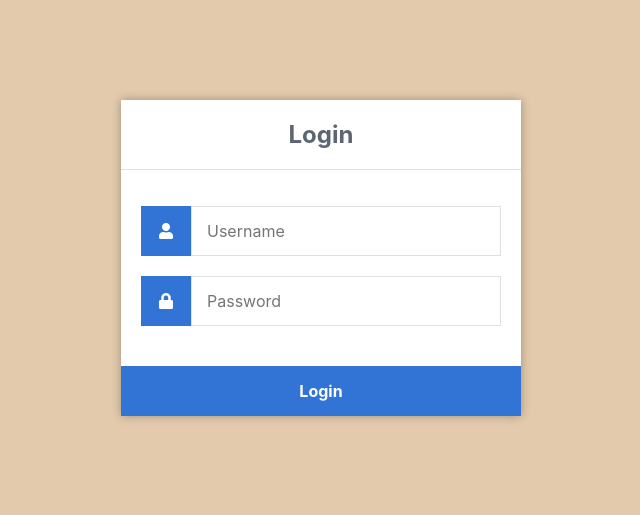
After one commit to gukasyan-arman/laba3_php, a PHP site: page /index.html in a window 1280 px wide. The commit adds this page. Shown: the top 515 px of the page, without its empty margins (319-959 px from the left). Run offline with PHP 8.4, Linux system fonts and the light colour scheme.

Commit message:
login and home page
1-5th point of my task

```diff
--- /dev/null
+++ b/index.html
@@ -0,0 +1,26 @@
+<!DOCTYPE html>
+<html lang="en">
+<head>
+    <meta charset="UTF-8">
+    <meta name="viewport" content="width=device-width, initial-scale=1.0">
+    <link rel="stylesheet" href="https://use.fontawesome.com/releases/v5.7.1/css/all.css">
+    <link href="style.css" rel="stylesheet" type="text/css">
+    <title>Login</title>
+</head>
+<body>
+    <div class="login">
+        <h1>Login</h1>
+        <form action="Authenticate.php" method="post">
+            <label for="username">
+                <i class="fas fa-user"></i>
+            </label>
+            <input type="text" name="username" placeholder="Username" id="username" required>
+            <label for="password">
+                <i class="fas fa-lock"></i>
+            </label>
+            <input type="password" name="password" placeholder="Password" id="password" required>
+            <input type="submit" value="Login">
+        </form>
+    </div>
+</body>
+</html>
--- a/style.css
+++ b/style.css
@@ -0,0 +1,135 @@
+* {
+    box-sizing: border-box;
+    font-family: -apple-system, BlinkMacSystemFont, "segoe ui", roboto, oxygen, ubuntu, cantarell, "fira sans", "droid sans", "helvetica neue", Arial, sans-serif;
+    font-size: 16px;
+    -webkit-font-smoothing: antialiased;
+    -moz-osx-font-smoothing: grayscale;
+}
+body {
+    background-color: #e3caac;
+}
+.login {
+    width: 400px;
+    background-color: #ffffff;
+    box-shadow: 0 0 9px 0 rgba(0, 0, 0, 0.3);
+    margin: 100px auto;
+}
+.login h1 {
+    text-align: center;
+    color: #5b6574;
+    font-size: 24px;
+    padding: 20px 0 20px 0;
+    border-bottom: 1px solid #dee0e4;
+}
+.login form {
+    display: flex;
+    flex-wrap: wrap;
+    justify-content: center;
+    padding-top: 20px;
+}
+.login form label {
+    display: flex;
+    justify-content: center;
+    align-items: center;
+    width: 50px;
+    height: 50px;
+    background-color: #3274d6;
+    color: #ffffff;
+}
+.login form input[type="password"], .login form input[type="text"] {
+    width: 310px;
+    height: 50px;
+    border: 1px solid #dee0e4;
+    margin-bottom: 20px;
+    padding: 0 15px;
+}
+.login form input[type="submit"] {
+    width: 100%;
+    padding: 15px;
+    margin-top: 20px;
+    background-color: #3274d6;
+    border: 0;
+    cursor: pointer;
+    font-weight: bold;
+    color: #ffffff;
+    transition: background-color 0.2s;
+}
+.login form input[type="submit"]:hover {
+    background-color: #2868c7;
+    transition: background-color 0.2s;
+}
+
+.navtop {
+    background-color: #2f3947;
+    height: 60px;
+    width: 100%;
+    border: 0;
+}
+.navtop div {
+    display: flex;
+    margin: 0 auto;
+    width: 1000px;
+    height: 100%;
+}
+.navtop div h1, .navtop div a {
+    display: inline-flex;
+    align-items: center;
+}
+.navtop div h1 {
+    flex: 1;
+    font-size: 24px;
+    padding: 0;
+    margin: 0;
+    color: #eaebed;
+    font-weight: normal;
+}
+.navtop div a {
+    padding: 0 20px;
+    text-decoration: none;
+    color: #c1c4c8;
+    font-weight: bold;
+}
+.navtop div a i {
+    padding: 2px 8px 0 0;
+}
+.navtop div a:hover {
+    color: #eaebed;
+}
+body.loggedin {
+    background-color: #f3f4f7;
+}
+.content {
+    width: 1000px;
+    margin: 0 auto;
+}
+.content h2 {
+    margin: 0;
+    padding: 25px 0;
+    font-size: 22px;
+    border-bottom: 1px solid #e0e0e3;
+    color: #4a536e;
+}
+.content > p, .content > div {
+    box-shadow: 0 0 5px 0 rgba(0, 0, 0, 0.1);
+    margin: 25px 0;
+    padding: 25px;
+    background-color: #fff;
+}
+.content > p table td, .content > div table td {
+    padding: 5px;
+}
+.content > p table td:first-child, .content > div table td:first-child {
+    font-weight: bold;
+    color: #4a536e;
+    padding-right: 15px;
+}
+.content > div p {
+    padding: 5px;
+    margin: 0 0 10px 0;
+}
+
+#books,
+#authors,
+#genres {
+    margin: 0 auto;
+}
```
Also changed, not shown: Authenticate.php (added, +56 -0 lines), index.php (+35 -3 lines), phplogin.sql (added, +55 -0 lines), home.php (added), logout.php (added), profile.php (added).
